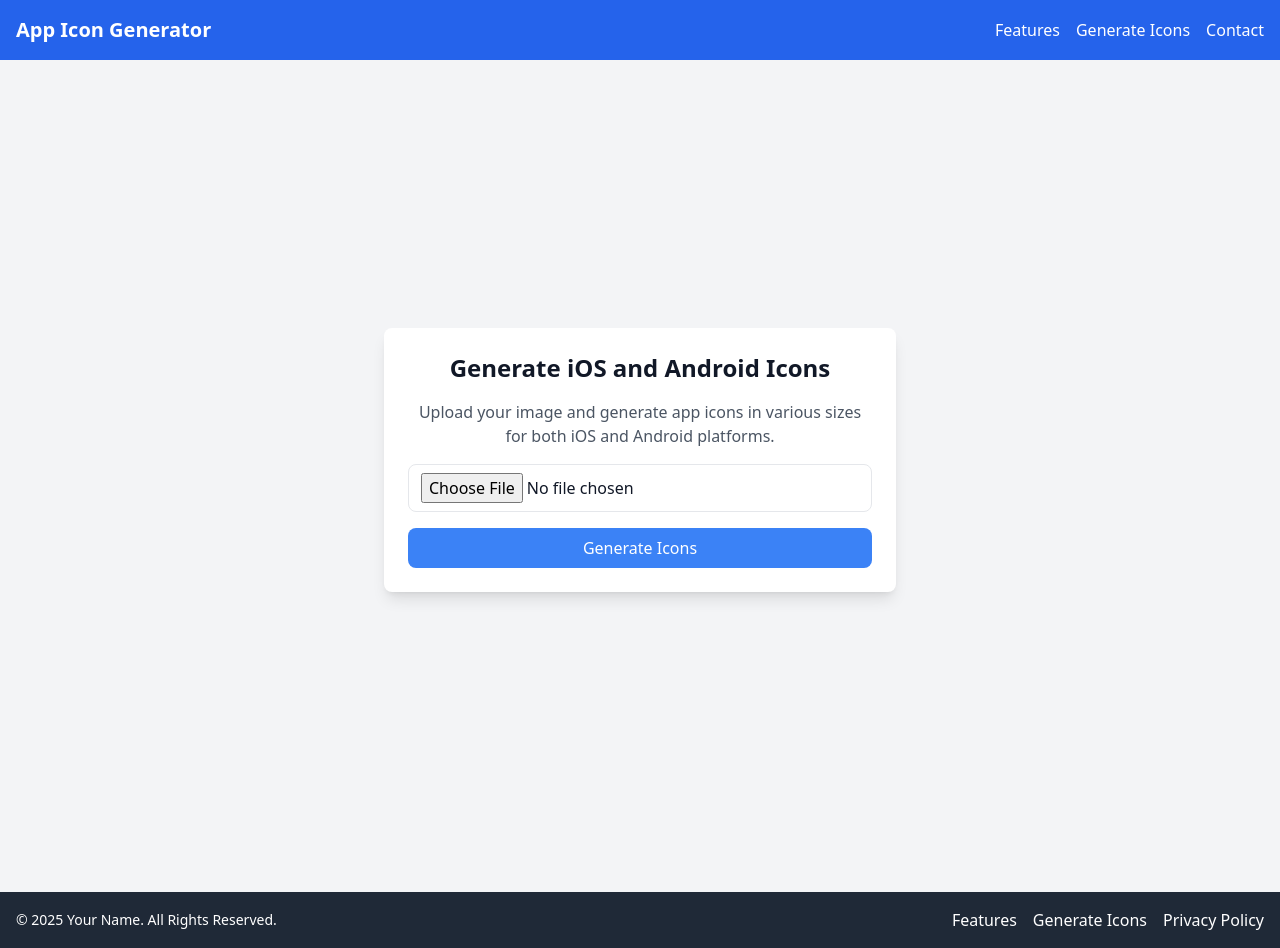
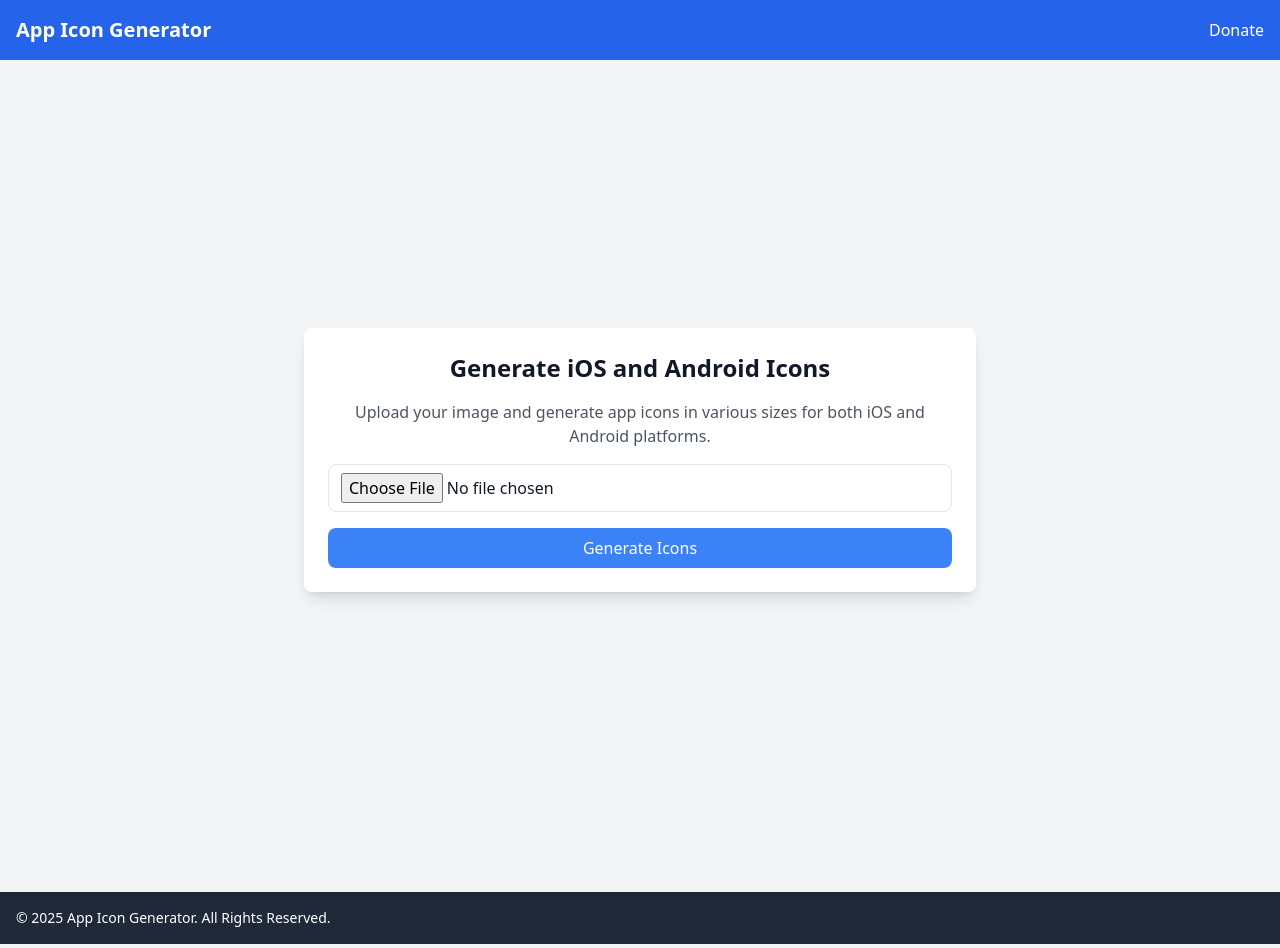
Before and after one commit to aidevtools/app-icon-generator, a plain HTML site: page index.html in a window 1280 px wide. Drawn offline with nearby package versions, Linux system fonts and the light colour scheme.

Commit message:
Update index.html

```diff
--- a/index.html
+++ b/index.html
@@ -18,9 +18,7 @@
       <h1 class="text-xl font-bold">App Icon Generator</h1>
       <nav>
         <ul class="flex space-x-4">
-          <li><a href="#features" class="hover:underline">Features</a></li>
-          <li><a href="#generator" class="hover:underline">Generate Icons</a></li>
-          <li><a href="#footer" class="hover:underline">Contact</a></li>
+          <li><a href="#features" class="hover:underline">Donate</a></li>
         </ul>
       </nav>
     </div>
@@ -28,7 +26,7 @@
 
   <!-- Main Content -->
   <main id="generator" class="min-h-screen flex flex-col items-center justify-center py-8">
-    <div class="bg-white p-6 rounded-lg shadow-lg w-full max-w-lg">
+    <div class="bg-white p-6 rounded-lg shadow-lg w-full max-w-2xl">
       <h2 class="text-2xl font-bold mb-4 text-center">Generate iOS and Android Icons</h2>
       <p class="text-gray-600 text-center mb-4">
         Upload your image and generate app icons in various sizes for both iOS and Android platforms.
@@ -55,11 +53,9 @@
   <!-- Footer -->
   <footer id="footer" class="bg-gray-800 text-white py-4 mt-8">
     <div class="container mx-auto flex flex-col md:flex-row justify-between items-center px-4">
-      <p class="text-sm">© 2025 Your Name. All Rights Reserved.</p>
+      <p class="text-sm">© 2025 App Icon Generator. All Rights Reserved.</p>
       <ul class="flex space-x-4">
-        <li><a href="#features" class="hover:underline">Features</a></li>
-        <li><a href="#generator" class="hover:underline">Generate Icons</a></li>
-        <li><a href="#privacy" class="hover:underline">Privacy Policy</a></li>
+
       </ul>
     </div>
   </footer>
```
